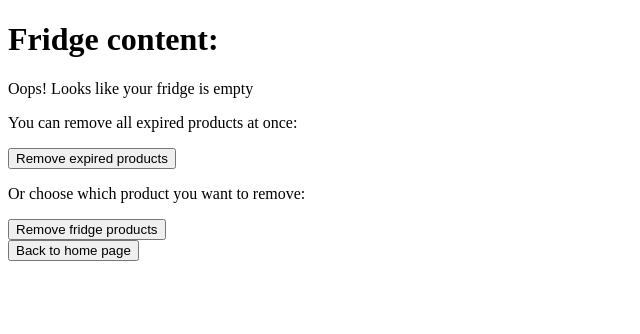
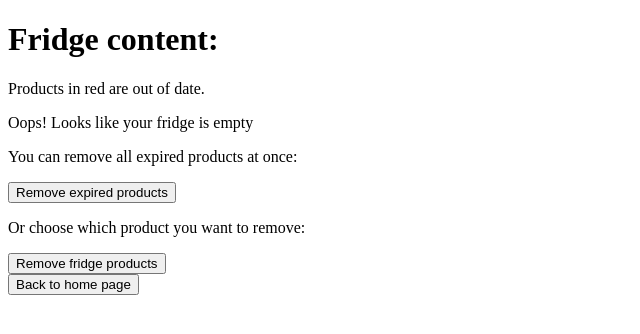
Before and after one commit to renioko/Django_training-my_little_pantry, a Django app: page /fridge/ in a window 1280 px wide. Shown: the part 71-405 px from the top of the page, without its empty margins (0-640 px from the left). Run offline with Django 5.2, Linux system fonts and the light colour scheme; the visitor is signed in with stand-in values (Sample User, id 1); data that the repository does not hold is empty.

Commit message:
feat added: list and remove default products using checkbox form

```diff
--- a/my_little_pantry/my_fridge/templates/my_fridge/fridge.html
+++ b/my_little_pantry/my_fridge/templates/my_fridge/fridge.html
@@ -5,6 +5,7 @@
 {% block content %}
 
     <h1>Fridge content:</h1>
+    <p>Products in red are out of date.</p>
     {% if fridge_products %}
         <ul>
             {% for product in fridge_products %}
--- a/my_little_pantry/my_fridge/templates/my_fridge/index.html
+++ b/my_little_pantry/my_fridge/templates/my_fridge/index.html
@@ -30,6 +30,7 @@
         <li><a href="{% url 'add_fridge_product' %}">Add fridge product</a></li>
         <li><a href="{% url 'remove_fridge_product' %}">Remove fridge product by quantity</a></li>
         <li><a href="{% url 'remove_products_form' %}">Remove fridge product - checkboxes</a></li>
+        <li><a href="{% url 'defaults' %}">List and remove default fridge products</a></li>
         <li><a href="{% url 'shopping_list' %}">Shopping list</a></li>
         <li><a href="{% url 'add_product_to_shopping_list' %}">Add product to shopping list</a></li>
 
--- a/my_little_pantry/my_fridge/urls.py
+++ b/my_little_pantry/my_fridge/urls.py
@@ -1,5 +1,5 @@
 from django.urls import path
-from .views import fridge_view, add_fridge_product, remove_fridge_product, check_expired_view, remove_expired_fridge_products, remove_fridge_product_list, remove_products_checkboxes_form
+from .views import fridge_view, add_fridge_product, remove_fridge_product, check_expired_view, remove_expired_fridge_products, remove_fridge_product_list, remove_products_checkboxes_form, remove_defaults
 
 # app_name = 'my_fridge'
 
@@ -10,8 +10,8 @@ urlpatterns = [
     path('expired/',check_expired_view, name='expired'), #fridge/remove_all_expired
     path('remove_expired', remove_expired_fridge_products, name='remove_expired'),
     path('remove_list_products/', remove_fridge_product_list, name='remove_list_products'),
-    path('remove_products_form/', remove_products_checkboxes_form, name='remove_products_form')
-
+    path('remove_products_form/', remove_products_checkboxes_form, name='remove_products_form'),
+    path('defaults/', remove_defaults, name='defaults'),
 ]
 
 # to bedzie w aplikacji my_shopping_list
--- a/my_little_pantry/my_fridge/views.py
+++ b/my_little_pantry/my_fridge/views.py
@@ -3,7 +3,7 @@ from django.http import HttpResponse
 from django.shortcuts import render, redirect
 from django.contrib import messages
 from django.contrib.auth.decorators import login_required
-from .forms import FridgeProductForm, DeleteFridgeProduct, ExpiredProductsChecker, DeleteFridgeProductList
+from .forms import FridgeProductForm, DeleteFridgeProduct, ExpiredProductsChecker, DeleteFridgeProductList, RemoveDefaultProducts
 from .models import Product, FridgeProduct, DefaultProduct
 
 # Create your views here.
@@ -167,3 +167,28 @@ def remove_products_checkboxes_form(request):
         form = DeleteFridgeProductList()
         form.fields['products'].queryset = FridgeProduct.objects.filter(user=request.user)
     return render(request, 'my_fridge/remove_products_form.html', {'form': form })
+
+@login_required
+def remove_defaults(request):
+    if request.method == 'POST':
+        form = RemoveDefaultProducts(request.POST)
+        products = form.fields['products'].queryset = DefaultProduct.objects.filter(user=request.user)
+        # powyżej podmieniam wartosci wywołane w form - tam jest wywolana ogolnie klasa, bez konkretnych produktów. tutaj ustawiam, że chodzi o DEfaultProducts tego uzytkownika - odwoluje sie do pola 'products' i atrybutu queryset, ktorego wynik podmieniam na produkty uzytkownika
+
+        if form.is_valid():
+            products_to_delete = form.cleaned_data['products']
+            # tu powyzej pobieram juz odpowiednio podstawione dane z pola products
+            product_names = [str(p.product.name) for p in products_to_delete]
+            products_to_delete.delete()
+            # messages.success(request, "Products removed:")
+            # for p in products_to_delete:
+            #     messages.success(request, f"{p}")
+            # for n in product_names:
+            message = 'Products removed:'+ ', '.join(product_names)
+            messages.success(request, message)
+
+    # na poczatku, póki nie ma 'post' wyswietlam na stronie po prostu liste produktów
+    else:
+        form = RemoveDefaultProducts()
+        form.fields['products'].queryset = DefaultProduct.objects.filter(user=request.user)
+    return render(request, "my_fridge/defaults.html", {'form': form})
```
Also changed, not shown: my_little_pantry/my_fridge/forms.py (+8 -0 lines), my_little_pantry/my_fridge/templates/my_fridge/defaults.html (added, +46 -0 lines).
